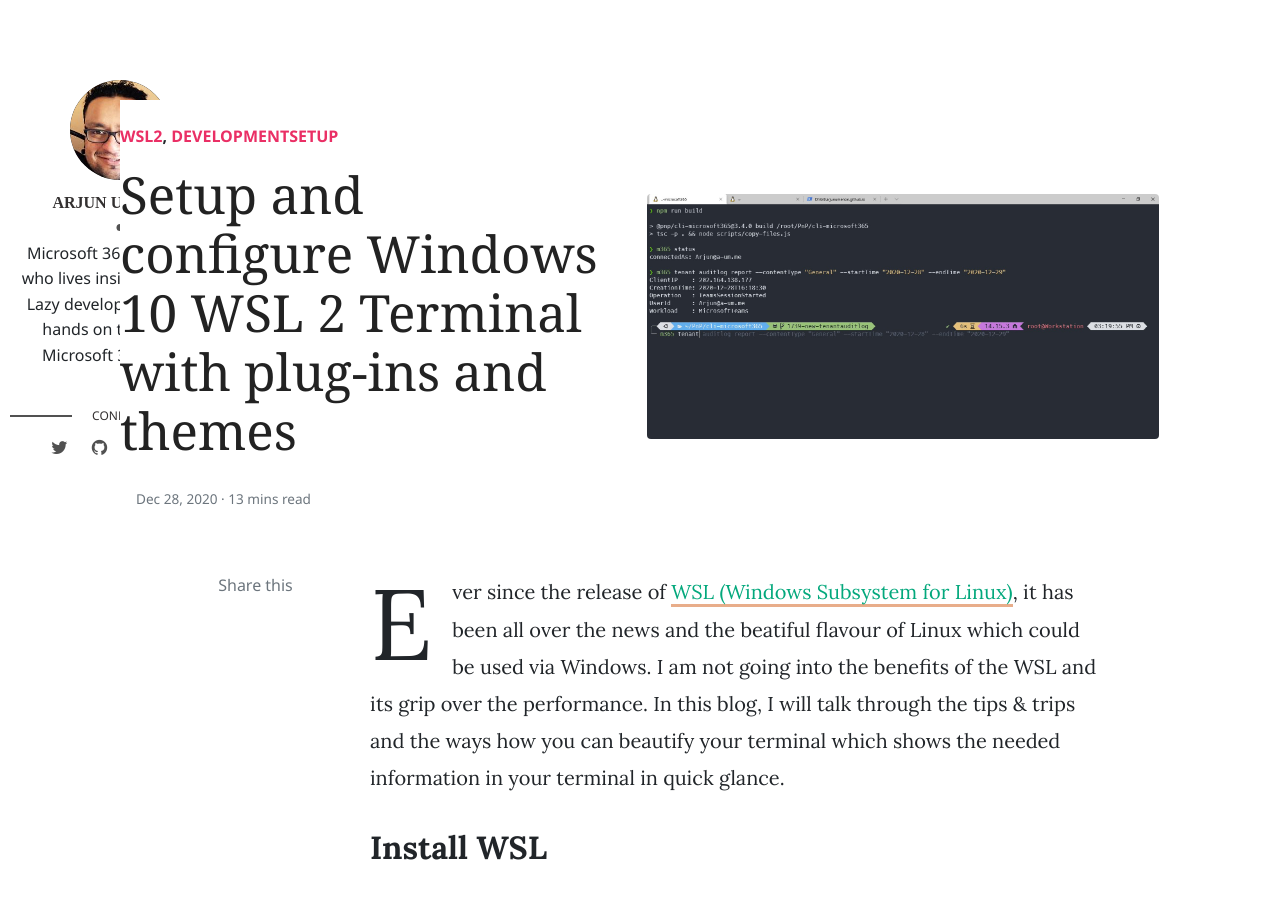
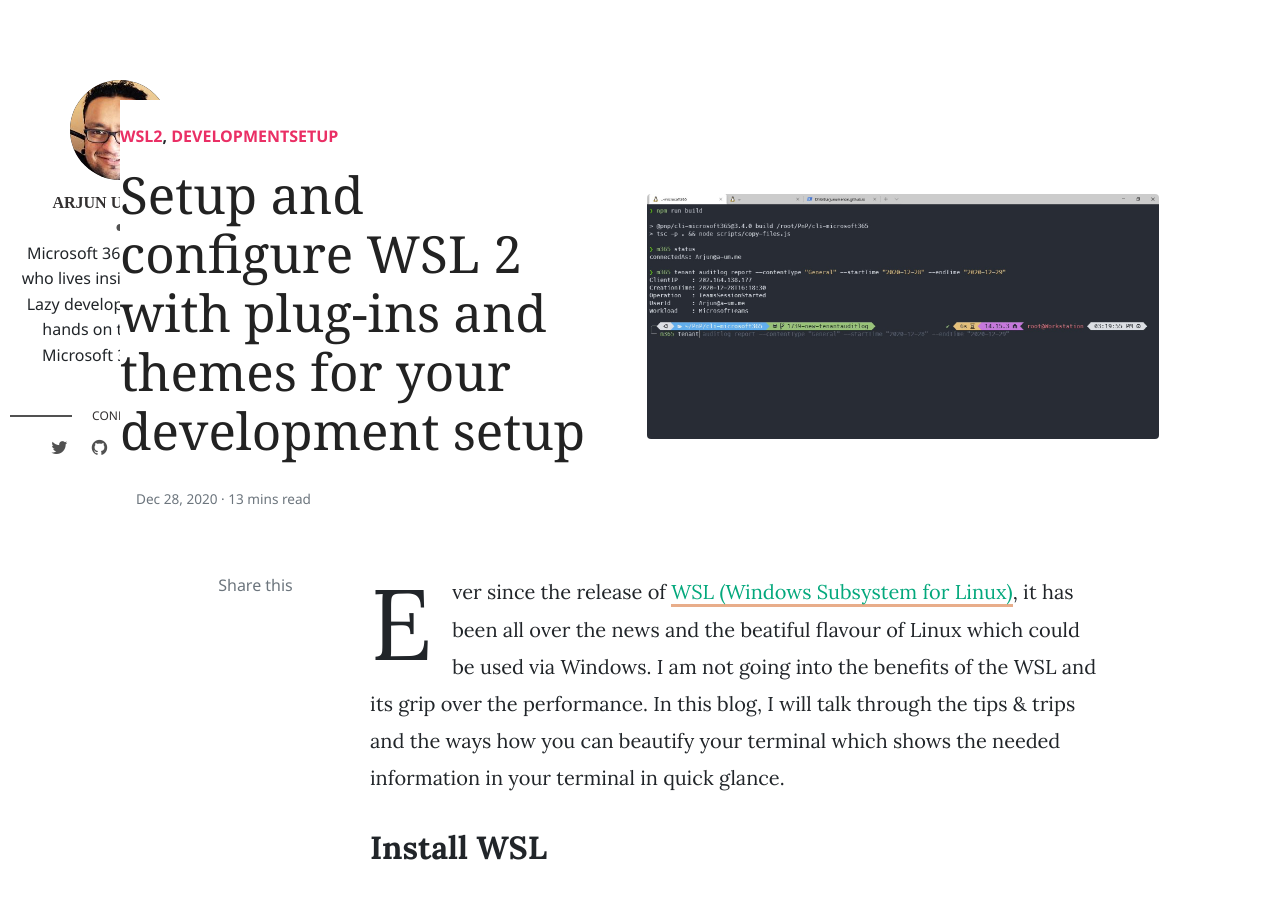
Before and after one commit to arjunumenon/arjunumenon.github.io, a Jekyll site: the page built from _posts/2020-12-28-wsl2-terminal-configure-beautify.md, in a window 1280 px wide and 900 px high. Built offline with Jekyll 4.4.1, drawn with Linux system fonts in a browser that asks for light colours; nearby versions of some CDN libraries; comment, search, counter and statistics services are not loaded.

Commit message:
WSL2 - Published - Changed text

```diff
--- a/_posts/2020-12-28-wsl2-terminal-configure-beautify.md
+++ b/_posts/2020-12-28-wsl2-terminal-configure-beautify.md
@@ -1,6 +1,6 @@
 ---
 layout: post
-title:  "Setup and configure Windows 10 WSL 2 Terminal with plug-ins and themes"
+title:  "Setup and configure WSL 2 with plug-ins and themes for your development setup"
 author: Arjun Menon
 categories: [ WSL2, DevelopmentSetup]
 image: assets/images/2020-12-28-wsl2-terminal-configure-and-beautify.jpg
```
